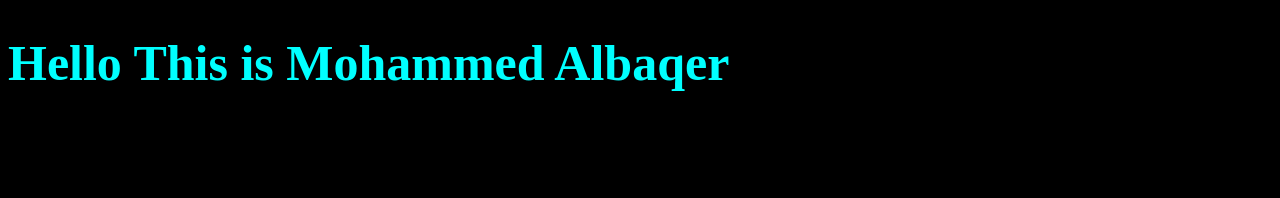
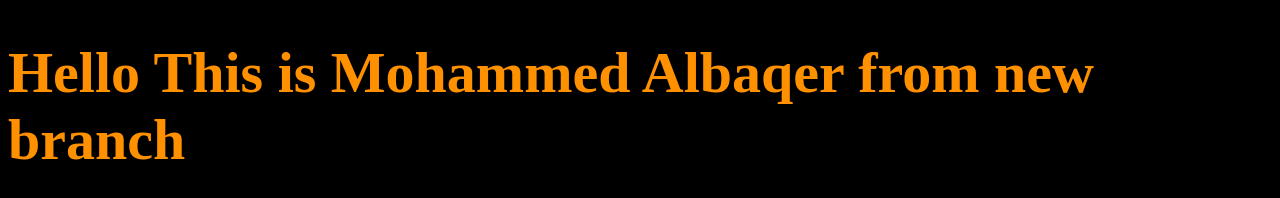
Before and after one commit to mohammedalbaqer/newgitproject, a plain HTML site: page index.html in a window 1280 px wide. Drawn offline with Linux system fonts and the light colour scheme.

Commit message:
upload from baqer branch

```diff
--- a/index.html
+++ b/index.html
@@ -8,7 +8,7 @@
     <link rel="stylesheet" href="style.css">
 </head>
 <body>
-    <h1>Hello This is Mohammed Albaqer</h1>
+    <h1>Hello This is Mohammed Albaqer from new branch</h1>
     <script src="app.js"></script>
 </body>
 </html>
--- a/style.css
+++ b/style.css
@@ -1,6 +1,6 @@
 h1 {
-    color: aqua;
-    font-size: 50px;
+    color: rgb(255, 145, 0);
+    font-size: 58px;
 }
 
 body {
```
